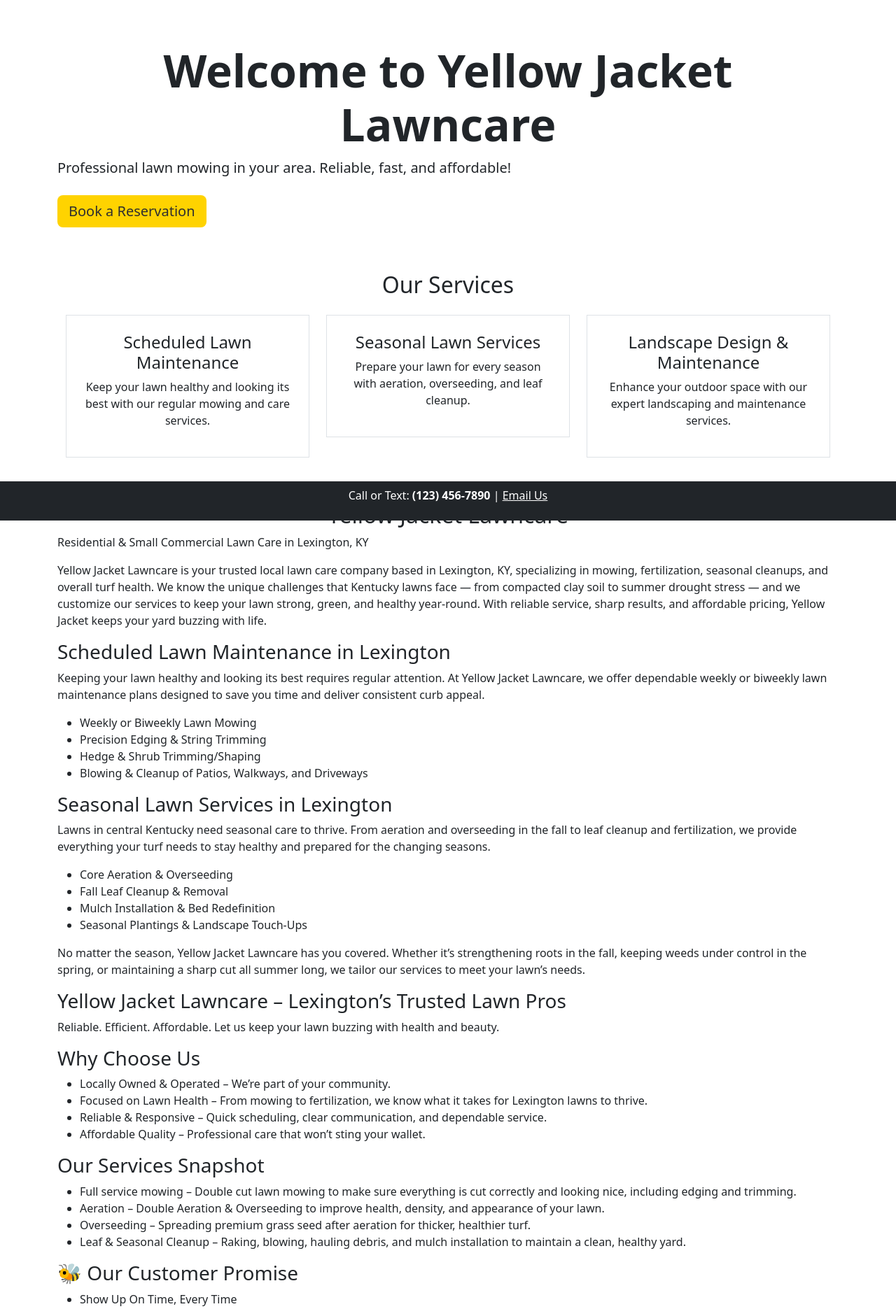
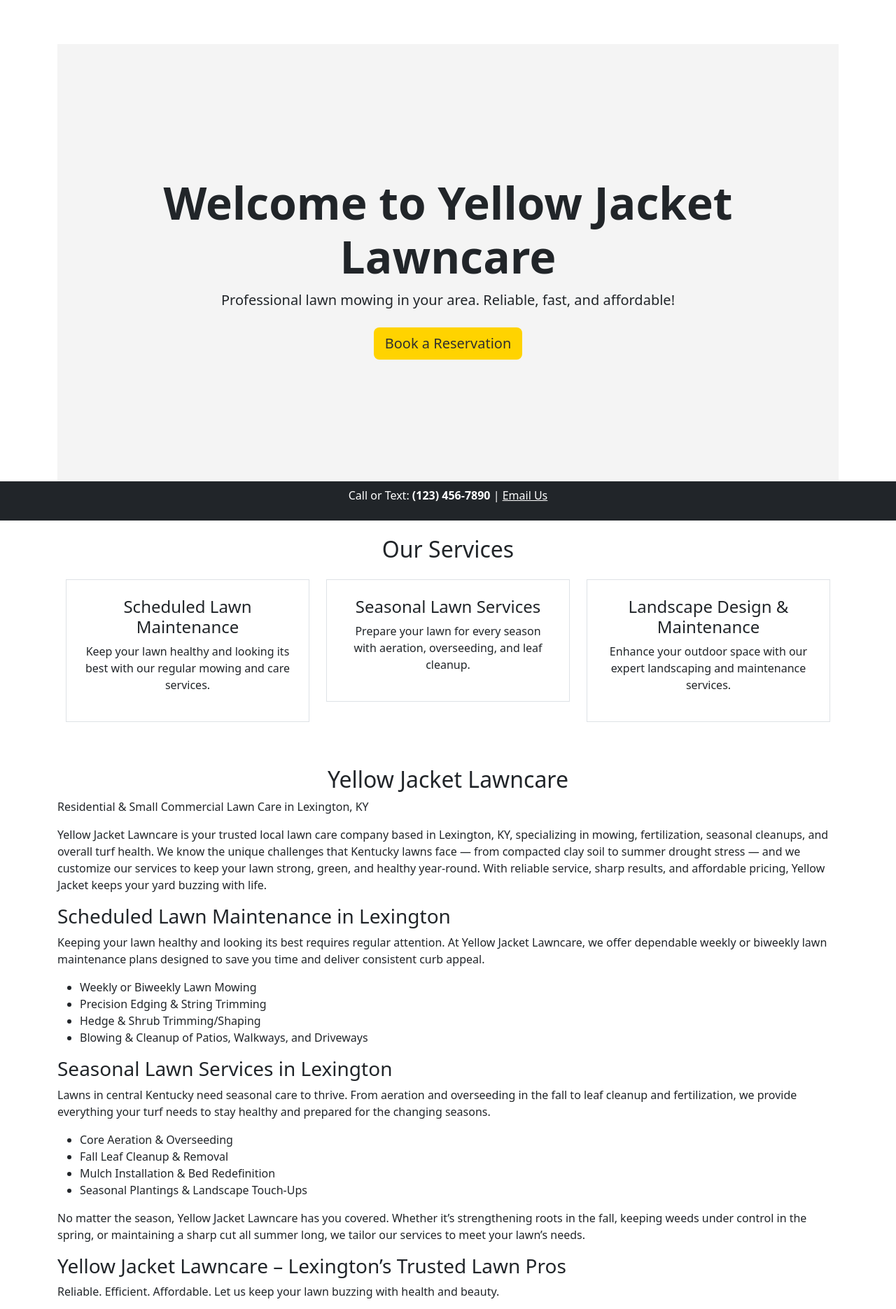
Before and after one commit to Ben-Meredith/lawn, a Flask app: page / in a window 1280 px wide. Shown: the part 56-1927 px from the top of the page at 70% size. Run offline with Flask 3, Linux system fonts and the light colour scheme.

Commit message:
Update style.css

```diff
--- a/static/style.css
+++ b/static/style.css
@@ -5,7 +5,26 @@
     --bg-color: #ffffff;       /* White background */
     --text-color: #2f2f2f;    /* Dark gray text */
 }
+/* in your style.css */
+.hero-section {
+    width: 100%;
+    height: 80vh; /* or however tall you want */
+    margin: 0;
+    padding: 0;
+    background-color: #f4f4f4; /* replace with your color or background-image */
+    display: flex;
+    flex-direction: column;
+    justify-content: center;
+    align-items: center;
+    text-align: center;
+}
 
+/* remove body/html margin if necessary */
+body, html {
+    margin: 0;
+    padding: 0;
+    overflow-x: hidden; /* prevent horizontal scroll */
+}
 /* Body */
 body {
     font-family: Arial, sans-serif;
```
